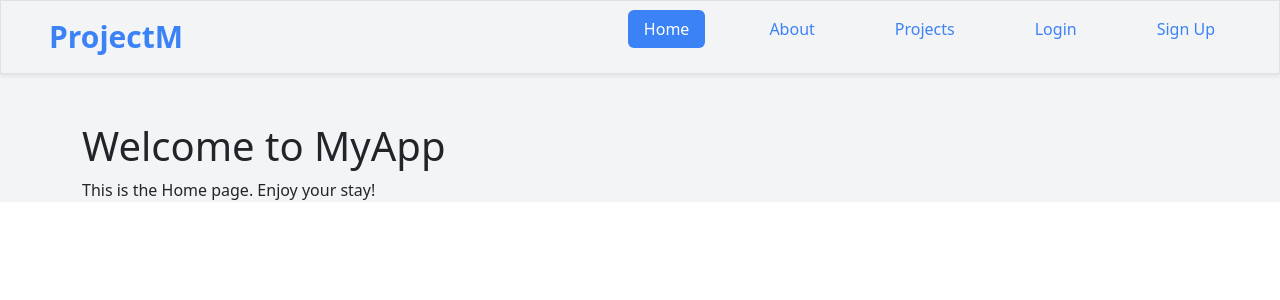
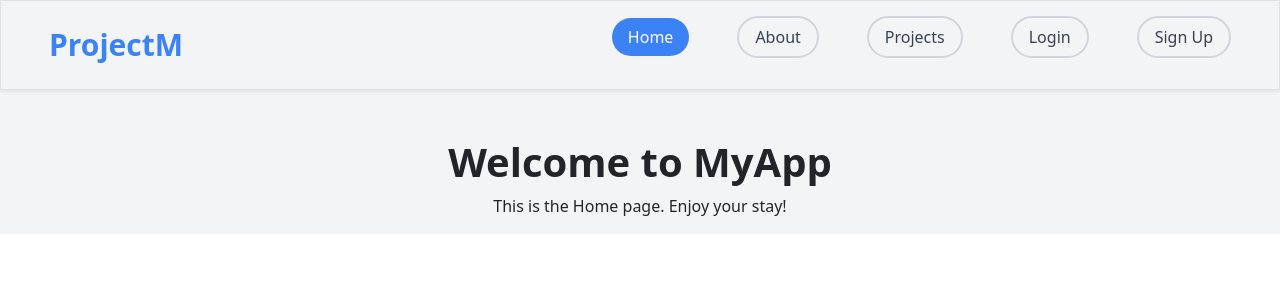
Before and after one commit to Dhie-boop/Full-Stack-App, a React (Vite) app in the folder Front-end/app/: page / in a window 1280 px wide. Shown: the top 300 px of the page. Built offline with nearby package versions, Linux system fonts and the light colour scheme.

Commit message:
fixed nav

```diff
--- a/Front-end/app/src/components/Navbar.jsx
+++ b/Front-end/app/src/components/Navbar.jsx
@@ -8,7 +8,7 @@ const Navbar = () => {
 
   return (
     <nav className="">
-      <div className="py-3 px-5 flex justify-between items-center border shadow-sm">
+      <div className="py-4 px-5 flex justify-between items-center border shadow-sm">
         <Link className="text-3xl font-bold no-underline text-blue-500" to="/">
           ProjectM
         </Link>
@@ -17,9 +17,9 @@ const Navbar = () => {
           <ul className="flex justify-between items-center gap-5 no-underline">
             <li className="">
               <Link
-                className={`no-underline ${
-                  isActive("/") ? "bg-blue-500 text-white" : "text-blue-500"
-                } px-3 py-2 rounded`}
+                className={`${
+                  isActive("/") ? "bg-blue-500 text-white" : "text-blue-500 border-2"
+                } no-underline px-3 py-2 rounded-full text-gray-700 border-gray-300`}
                 to="/"
               >
                 Home
@@ -27,9 +27,9 @@ const Navbar = () => {
             </li>
             <li className="">
               <Link
-                className={`no-underline ${
-                  isActive("/about") ? "bg-blue-500 text-white" : "text-blue-500"
-                } px-3 py-2 rounded`}
+                className={`${
+                  isActive("/about") ? "bg-blue-500 text-white" : "text-blue-500 border-2"
+                } no-underline px-3 py-2 rounded-full text-gray-700 border-gray-300`}
                 to="/about"
               >
                 About
@@ -37,9 +37,9 @@ const Navbar = () => {
             </li>
             <li className="">
               <Link
-                className={`no-underline ${
-                  isActive("/projects") ? "bg-blue-500 text-white" : "text-blue-500"
-                } px-3 py-2 rounded`}
+                className={`${
+                  isActive("/projects") ? "bg-blue-500 text-white" : "text-blue-500 border-2"
+                } no-underline px-3 py-2 rounded-full text-gray-700 border-gray-300`}
                 to="/projects"
               >
                 Projects
@@ -48,8 +48,8 @@ const Navbar = () => {
             <li className="">
               <Link
                 className={`no-underline ${
-                  isActive("/login") ? "bg-blue-500 text-white" : "text-blue-500"
-                } px-3 py-2 rounded`}
+                  isActive("/login") ? "bg-blue-500 text-white" : "text-blue-500 border-2"
+                } no-underline px-3 py-2 rounded-full text-gray-700 border-gray-300`}
                 to="/login"
               >
                 Login
@@ -58,8 +58,8 @@ const Navbar = () => {
             <li className="">
               <Link
                 className={`no-underline ${
-                  isActive("/signup") ? "bg-blue-500 text-white" : "text-blue-500"
-                } px-3 py-2 rounded`}
+                  isActive("/signup") ? "bg-blue-500 text-white" : "text-blue-500 border-2"
+                } no-underline px-3 py-2 rounded-full text-gray-700 border-gray-300`}
                 to="/signup"
               >
                 Sign Up
--- a/Front-end/app/src/index.css
+++ b/Front-end/app/src/index.css
@@ -6,20 +6,6 @@
   font-family: Inter, system-ui, Avenir, Helvetica, Arial, sans-serif;
   line-height: 1.5;
   font-weight: 400;
-}
-
-a {
-  font-weight: 500;
-  color: #646cff;
-  text-decoration: inherit;
-}
-a:hover {
-  color: #535bf2;
-}
-
-h1 {
-  font-size: 3.2em;
-  line-height: 1.1;
 }
 
 button {
--- a/Front-end/app/src/pages/Home.jsx
+++ b/Front-end/app/src/pages/Home.jsx
@@ -2,8 +2,8 @@ import React from 'react';
 
 const Home = () => {
     return (
-        <div className="container mt-5">
-            <h1>Welcome to MyApp</h1>
+        <div className="container mt-5 flex items-center flex-col">
+            <h1 className='font-semibold'>Welcome to MyApp</h1>
             <p>This is the Home page. Enjoy your stay!</p>
         </div>
     );
```
